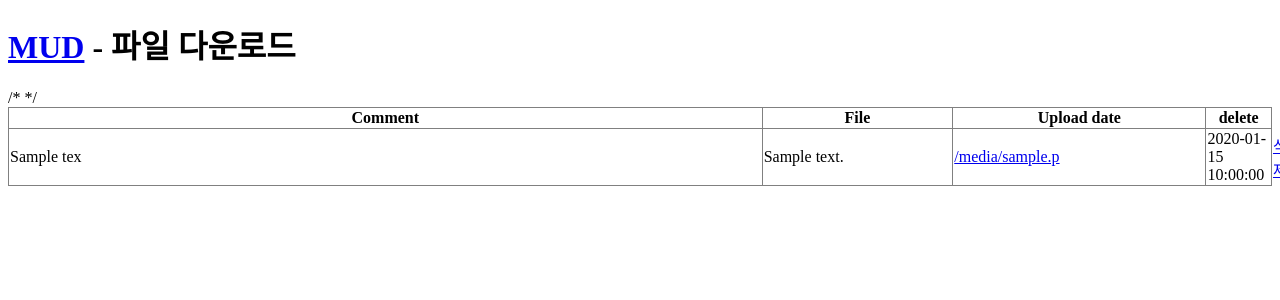
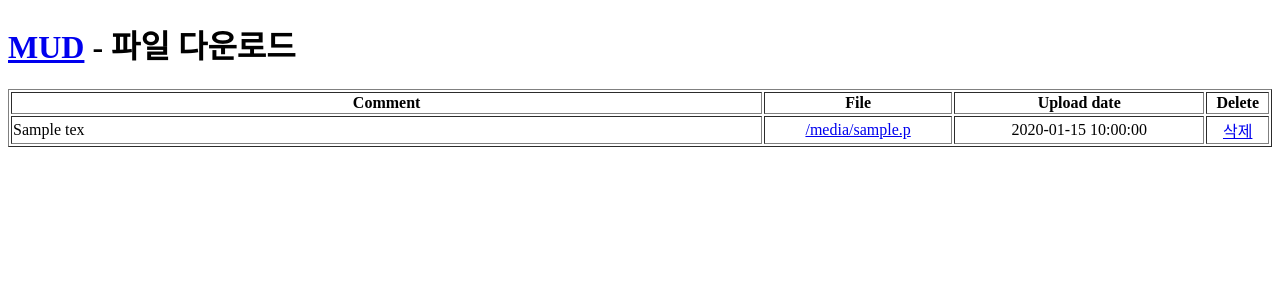
Before and after one commit to JURA-Git/MUD, a Flask app: template templates/download.html in a window 1280 px wide. Shown: the top 300 px of the page. Run offline with Flask 3, Linux system fonts and the light colour scheme; the template is opened without the code that fills it: most values are stand-ins (such as "Sample title", 1, 10 or a date in 2020).

Commit message:
dev/jura m-14(app.py, download.html > edit)

```diff
--- a/app.py
+++ b/app.py
@@ -72,7 +72,7 @@ def upload():
 @app.route('/download')
 def download():
     page      = request.args.get('page', 1, type=int)
-    per_page  = 1
+    per_page  = 5
     offset    = (page - 1) * per_page
 
     conn = get_connection()
--- a/templates/download.html
+++ b/templates/download.html
@@ -4,48 +4,30 @@
   <meta charset="UTF-8">
   <title>Download - MUD</title>
   <script src="{{ url_for('static', filename='preview.js') }}"></script>
-    <style>
-    /* 1) 셀 고정 너비를 적용 */
-    table {
-      table-layout: fixed;
-      width: 100%;
-      border-collapse: collapse;
-    }
-
-    /* 2) ellipsis 처리를 위한 클래스 */
-    .preview {
-      white-space: nowrap;        /* 한 줄로 고정 */
-      overflow: hidden;           /* 넘친 부분 숨기기 */
-      text-overflow: ellipsis;    /* 말줄임표 표시 */
-    }
-  </style>
 </head>
 <body>
   <h1><a href="/">MUD</a> - 파일 다운로드</h1>
-  <table border="1">
+  <table border="1" width="100%">
     <tr>
       <th style="width:60%">Comment</th>
       <th style="width:15%">File</th>
       <th style="width:20%">Upload date</th>
-      <th style="width:5%">delete</th>
+      <th style="width:5%">Delete</th>
     </tr>
     {% for f in files %}
     <tr>
-     /* <td class="preview" data-fulltext="{{ f.description }}">
+      <td class="preview" data-fulltext="{{ f.description }}">
         {{ f.description[:10] }}{% if f.description|length>10 %}...{% endif %}
-      </td> */
-      <td class="preview" data-fulltext="{{ f.description }}">
-        {{ f.description }}
       </td>
-      <td>
+      <td style="text-align:center">
         <a href="{{ url_for('uploaded_file', filename=f.filename) }}"
            class="preview"
            data-fulltext="{{ f.filename }}">
           {{ f.filename[:15] }}{% if f.filename|length>15 %}...{% endif %}
         </a>
       </td>
-      <td>{{ f.upload_date.strftime('%Y-%m-%d %H:%M:%S') }}</td>
-      <td><a href="{{ url_for('delete', file_id=f.id) }}">삭제</a></td>
+      <td style="text-align:center">{{ f.upload_date.strftime('%Y-%m-%d %H:%M:%S') }}</td>
+      <td style="text-align:center"><a href="{{ url_for('delete', file_id=f.id) }}">삭제</a></td>
     </tr>
     {% endfor %}
   </table>
```
